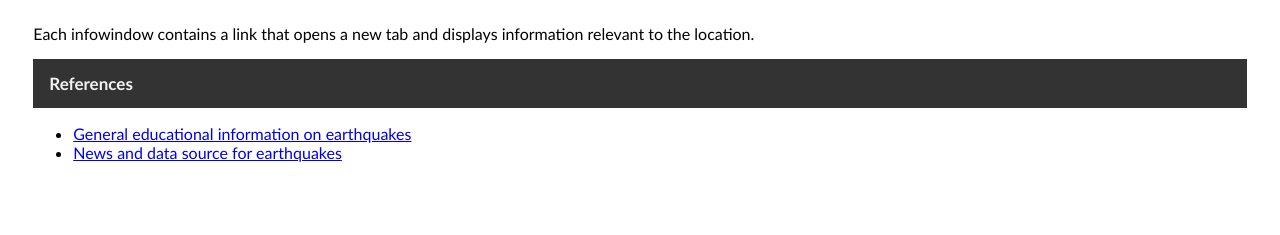
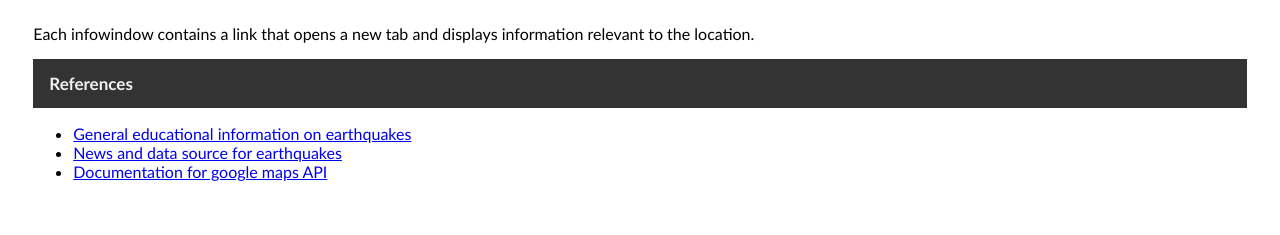
Before and after one commit to markonline37/ip3, a PHP site: page /earthquaketutorial.php in a window 1280 px wide; the page is wider, and only the part inside the window is pictured. Shown: the part 3076-3311 px from the top of that part. Before the commit the page ends 3238 px from the top of that part, so only its background shows below. Run offline with PHP 8.4, Linux system fonts and the light colour scheme.

Commit message:
Update earthquaketutorial.php

```diff
--- a/earthquaketutorial.php
+++ b/earthquaketutorial.php
@@ -207,6 +207,7 @@ In the visualization a set of earthquake data is retrieved and displayed on a ma
 	<ul>
 		<li><a href="https://www.explainthatstuff.com/earthquakes.html">General educational information on earthquakes</a></li>
 		<li><a href="https://earthquake.usgs.gov/">News and data source for earthquakes</a></li>
+		<li><a href="https://developers.google.com/maps/documentation/javascript/tutorial">Documentation for google maps API</a></li>
 	</ul>
 </p>
 <br><br>
```
